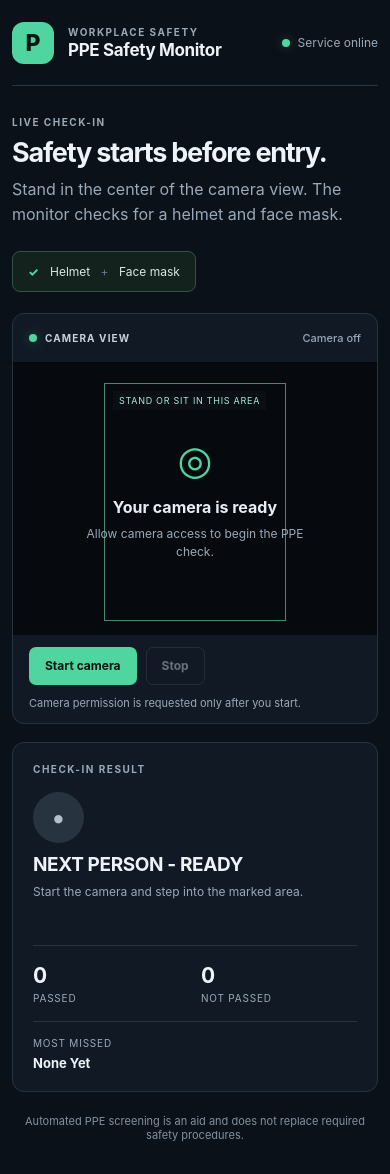
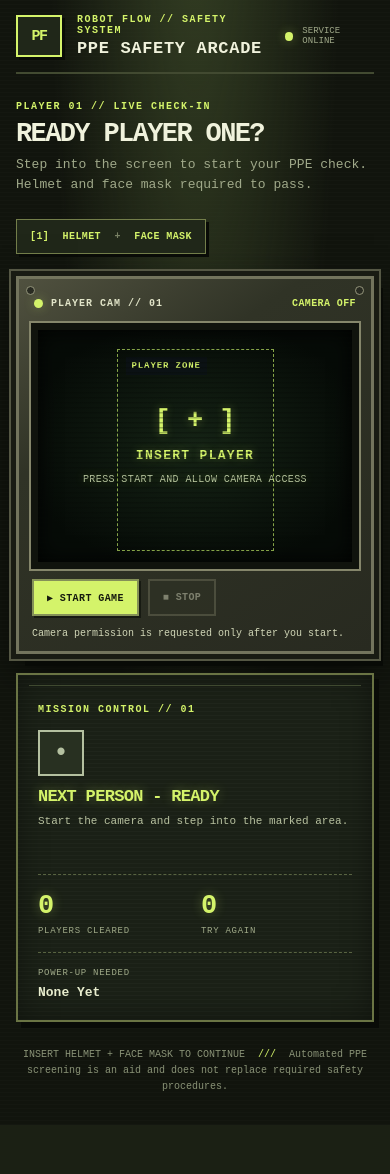
Before and after one commit to AndyLoya/safetychecker, a Flask app: page / in a window 390 px wide. After the commit the page ends 1091 px from the top, so only its background shows below. Run offline with Flask 3, Linux system fonts and the light colour scheme; data that the repository does not hold is empty; parts of the project's set-up code (start-up, migrations or seed data) failed here and were passed over.

Commit message:
dashboard v1.2

```diff
--- a/static/styles.css
+++ b/static/styles.css
@@ -1,77 +1,157 @@
 :root {
   color-scheme: dark;
-  font-family: Inter, ui-sans-serif, system-ui, -apple-system, BlinkMacSystemFont, "Segoe UI", sans-serif;
-  background: #0b1118;
-  color: #edf3f8;
+  font-family: "Courier New", Courier, monospace;
+  background: #11140d;
+  color: #e4e8ce;
   font-synthesis: none;
   text-rendering: optimizeLegibility;
-  --muted: #9aa9b8;
-  --panel: #111a24;
-  --line: #263442;
-  --accent: #50d5a0;
+  --muted: #a0a98a;
+  --panel: #1c2117;
+  --line: #424a31;
+  --accent: #d4f36a;
+  --glow: #d4f36a55;
 }
 
 * { box-sizing: border-box; }
-body { margin: 0; min-width: 320px; }
+body {
+  margin: 0;
+  min-width: 320px;
+  background:
+    radial-gradient(ellipse at 50% -15%, #354024 0, transparent 53%),
+    repeating-linear-gradient(0deg, #ffffff03 0 1px, transparent 1px 4px),
+    #11140d;
+}
 button { font: inherit; }
-.page { width: min(1180px, calc(100% - 40px)); margin: 0 auto; }
-.topbar { min-height: 86px; display: flex; align-items: center; gap: 14px; border-bottom: 1px solid var(--line); }
-.brand-mark { display: grid; place-items: center; width: 42px; height: 42px; border-radius: 12px; color: #0b1713; background: var(--accent); font-weight: 850; font-size: 23px; }
-.topbar h1 { margin: 2px 0 0; font-size: 17px; letter-spacing: -.02em; }
-.eyebrow { margin: 0; color: var(--muted); font-size: 10px; font-weight: 750; letter-spacing: .15em; }
-.connection { margin-left: auto; display: flex; align-items: center; gap: 8px; color: var(--muted); font-size: 12px; }
-.connection span:first-child, .live-dot { width: 8px; height: 8px; border-radius: 50%; background: #667482; }
-.connection span:first-child.online, .live-dot { background: var(--accent); box-shadow: 0 0 12px #50d5a055; }
-.intro { display: flex; justify-content: space-between; align-items: flex-end; gap: 24px; padding: 42px 0 30px; }
-.intro h2 { margin: 8px 0; font-size: clamp(27px, 4vw, 39px); letter-spacing: -.045em; }
-.intro-copy { max-width: 560px; margin: 0; color: var(--muted); line-height: 1.55; }
-.requirement { white-space: nowrap; padding: 12px 15px; border: 1px solid #315345; border-radius: 8px; color: #d9e8e0; background: #14221e; font-size: 13px; }
-.requirement span:first-child { margin-right: 8px; color: var(--accent); font-weight: 800; }
-.divider { padding: 0 7px; color: #677683; }
-.monitor-layout { display: grid; grid-template-columns: minmax(0, 1.65fr) minmax(260px, .85fr); gap: 18px; align-items: stretch; }
-.camera-card, .status-card { overflow: hidden; border: 1px solid var(--line); border-radius: 12px; background: var(--panel); }
-.camera-heading { display: flex; align-items: center; justify-content: space-between; height: 48px; padding: 0 16px; color: #c6d1dc; font-size: 10px; font-weight: 750; letter-spacing: .11em; }
+.page { width: min(1200px, calc(100% - 48px)); margin: 0 auto; }
+.topbar { min-height: 84px; display: flex; align-items: center; gap: 15px; border-bottom: 2px solid var(--line); }
+.brand-mark {
+  display: grid;
+  place-items: center;
+  width: 48px;
+  height: 42px;
+  border: 2px solid var(--accent);
+  color: var(--accent);
+  background: #202719;
+  box-shadow: 3px 3px 0 #090b07;
+  font-size: 15px;
+  font-weight: 900;
+  letter-spacing: -.1em;
+}
+.topbar h1 { margin: 3px 0 0; color: #f0f2dc; font-size: 17px; letter-spacing: .04em; text-transform: uppercase; }
+.eyebrow { margin: 0; color: var(--accent); font-size: 10px; font-weight: 800; letter-spacing: .15em; }
+.connection { margin-left: auto; display: flex; align-items: center; gap: 9px; color: var(--muted); font-size: 11px; text-transform: uppercase; }
+.connection span:first-child, .live-dot { width: 9px; height: 9px; border-radius: 50%; background: #69715b; }
+.connection span:first-child.online, .live-dot { background: var(--accent); box-shadow: 0 0 11px var(--glow); }
+.intro { display: flex; justify-content: space-between; align-items: flex-end; gap: 24px; padding: 35px 0 25px; }
+.intro h2 { margin: 7px 0 6px; color: #f0f2dc; font-size: clamp(27px, 4vw, 38px); letter-spacing: -.06em; text-transform: uppercase; }
+.intro-copy { max-width: 560px; margin: 0; color: var(--muted); font-size: 13px; line-height: 1.55; }
+.requirement { white-space: nowrap; padding: 11px 13px; border: 1px solid #737e4a; color: var(--accent); background: #202719; box-shadow: 3px 3px 0 #090b07; font-size: 11px; font-weight: 800; letter-spacing: .04em; }
+.requirement span:first-child { margin-right: 7px; }
+.divider { padding: 0 7px; color: #788064; }
+.monitor-layout { display: grid; grid-template-columns: minmax(0, 1.65fr) minmax(270px, .8fr); gap: 22px; align-items: center; }
+.camera-card {
+  position: relative;
+  padding: 16px 19px 13px;
+  border: 3px solid #73745d;
+  background: linear-gradient(145deg, #50513f, #303326 32%, #282a20);
+  box-shadow: 0 0 0 5px #191b13, 0 0 0 7px #555744, 9px 12px 0 #080a06, 0 18px 40px #0009;
+}
+.camera-card::before, .camera-card::after {
+  position: absolute;
+  z-index: 2;
+  top: 7px;
+  width: 7px;
+  height: 7px;
+  border: 1px solid #94957b;
+  border-radius: 50%;
+  background: #292b22;
+  content: "";
+}
+.camera-card::before { left: 7px; }
+.camera-card::after { right: 7px; }
+.camera-heading { display: flex; align-items: center; justify-content: space-between; height: 30px; padding: 0 3px 9px; color: #e2e5c9; font-size: 10px; font-weight: 800; letter-spacing: .1em; }
 .camera-heading > div { display: flex; align-items: center; gap: 8px; }
-.camera-heading > span:last-child { color: var(--muted); font-size: 11px; font-weight: 450; letter-spacing: 0; }
-.media-stage { position: relative; display: grid; place-items: center; overflow: hidden; aspect-ratio: 4 / 3; background: #060a0f; }
+.camera-heading > span:last-child { color: var(--accent); font-size: 10px; font-weight: 700; letter-spacing: .04em; }
+.media-stage {
+  position: relative;
+  display: grid;
+  place-items: center;
+  overflow: hidden;
+  aspect-ratio: 4 / 3;
+  border: 10px solid #10130d;
+  background: radial-gradient(ellipse, #152315, #060b07 78%);
+  box-shadow: inset 0 0 22px #000, 0 0 0 2px #85866b;
+}
+.media-stage::after {
+  position: absolute;
+  z-index: 3;
+  inset: 0;
+  pointer-events: none;
+  background: repeating-linear-gradient(0deg, #0000 0 3px, #0509054a 4px 5px);
+  content: "";
+}
 .media-stage video, .media-stage canvas { position: absolute; inset: 0; width: 100%; height: 100%; object-fit: contain; transform: scaleX(-1); }
-.scan-guide { position: absolute; inset: 8% 25% 5%; pointer-events: none; border: 1px solid #62d9a8a0; }
-.scan-guide span { position: absolute; top: 7px; left: 8px; padding: 4px 6px; background: #0b1118bb; color: #a8e9cd; font-size: 9px; letter-spacing: .08em; }
-.camera-placeholder { position: relative; z-index: 1; display: flex; flex-direction: column; align-items: center; gap: 8px; max-width: 290px; padding: 20px; text-align: center; color: #e6edf4; }
+.media-stage canvas { z-index: 2; }
+.scan-guide { position: absolute; z-index: 1; inset: 8% 25% 5%; pointer-events: none; border: 1px dashed #c7f169a8; }
+.scan-guide span { position: absolute; top: 7px; left: 8px; padding: 4px 6px; background: #0b1118bb; color: #d4f36a; font-size: 9px; font-weight: 700; letter-spacing: .1em; }
+.camera-placeholder { position: relative; z-index: 1; display: flex; flex-direction: column; align-items: center; gap: 9px; max-width: 290px; padding: 20px; text-align: center; color: var(--accent); text-shadow: 0 0 10px var(--glow); }
 .camera-placeholder[hidden] { display: none; }
-.camera-placeholder span { color: var(--muted); font-size: 12px; line-height: 1.5; }
-.camera-icon { margin-bottom: 5px; color: var(--accent); font-size: 40px; }
-.camera-actions { display: flex; align-items: center; gap: 9px; min-height: 70px; padding: 12px 16px; }
-.button { min-height: 38px; padding: 0 15px; border: 1px solid transparent; border-radius: 7px; cursor: pointer; font-size: 12px; font-weight: 700; }
+.camera-placeholder strong { font-size: 13px; letter-spacing: .1em; }
+.camera-placeholder span { color: #b7c59e; font-size: 10px; line-height: 1.5; letter-spacing: .04em; }
+.camera-icon { margin-bottom: 3px; color: var(--accent); font-size: 27px; font-weight: 700; }
+.camera-actions { display: flex; align-items: center; gap: 9px; min-height: 57px; padding: 10px 1px 0; }
+.button { min-height: 37px; padding: 0 13px; border: 2px solid #859158; cursor: pointer; font-size: 10px; font-weight: 900; letter-spacing: .04em; }
 .button:disabled { cursor: not-allowed; opacity: .45; }
-.primary { color: #07140f; background: var(--accent); }
-.secondary { border-color: #3a4856; color: #d5dee6; background: transparent; }
-.camera-actions p { margin: 0 0 0 5px; color: var(--muted); font-size: 11px; line-height: 1.4; }
+.primary { color: #151a0e; background: var(--accent); box-shadow: 2px 2px 0 #171a12; }
+.primary:hover:not(:disabled) { background: #e5ff8c; }
+.secondary { border-color: #73745d; color: #e1e4c9; background: #303326; }
+.camera-actions p { margin: 0 0 0 5px; color: #d1d6b7; font-size: 10px; line-height: 1.4; }
 .camera-actions p.error-text { color: #ff9296; }
-.status-card { padding: 23px 22px; }
-.status-card h2 { margin: 10px 0 7px; font-size: 19px; letter-spacing: -.02em; }
-.result-icon { display: grid; place-items: center; width: 51px; height: 51px; margin-top: 28px; border-radius: 50%; font-size: 27px; font-weight: 700; }
-.result-icon.waiting { color: #b4c0ca; background: #27333e; }
-.result-icon.scanning { color: #ffe08a; background: #3a321e; }
-.result-icon.passed { color: #7ce6ba; background: #17372b; }
+.status-card {
+  position: relative;
+  padding: 23px 21px;
+  border: 2px solid #6a7444;
+  color: #e3e9c9;
+  background:
+    repeating-linear-gradient(0deg, #ffffff06 0 1px, transparent 1px 4px),
+    #1a2016;
+  box-shadow: inset 0 0 30px #0006, 5px 6px 0 #090b07;
+}
+.status-card::before { display: block; margin: -10px -9px 18px; border-top: 1px solid #3f4930; content: ""; }
+.status-card h2 { margin: 11px 0 7px; color: var(--accent); font-size: clamp(17px, 2vw, 22px); letter-spacing: -.04em; text-shadow: 0 0 12px var(--glow); }
+.result-icon { display: grid; place-items: center; width: 46px; height: 46px; margin-top: 18px; border: 2px solid currentColor; font-size: 25px; font-weight: 700; }
+.result-icon.waiting { color: #b4c0a0; background: #283021; }
+.result-icon.scanning { color: #ffe08a; background: #3a321e; animation: pulse 1s steps(2, start) infinite; }
+.result-icon.passed { color: #d4f36a; background: #23331a; }
 .result-icon.failed { color: #ff9296; background: #3d2026; }
-.result-message { min-height: 38px; margin: 0; color: var(--muted); font-size: 12px; line-height: 1.55; }
-.stats { display: grid; grid-template-columns: 1fr 1fr; gap: 12px; margin-top: 24px; padding: 17px 0; border-top: 1px solid var(--line); border-bottom: 1px solid var(--line); }
-.stats > div { display: flex; flex-direction: column; gap: 4px; }
-.stat-value { font-size: 21px; font-weight: 700; }
-.stat-label { color: var(--muted); font-size: 10px; letter-spacing: .08em; text-transform: uppercase; }
-.missed-item { display: flex; flex-direction: column; gap: 6px; padding-top: 15px; }
-.missed-item strong { font-size: 13px; text-transform: capitalize; }
+.result-message { min-height: 38px; margin: 0; color: #b7c09f; font-size: 11px; line-height: 1.55; }
+.stats { display: grid; grid-template-columns: 1fr 1fr; gap: 12px; margin-top: 23px; padding: 16px 0; border-top: 1px dashed #586341; border-bottom: 1px dashed #586341; }
+.stats > div { display: flex; flex-direction: column; gap: 5px; }
+.stat-value { color: var(--accent); font-size: 27px; font-weight: 800; text-shadow: 0 0 12px var(--glow); }
+.stat-label { color: #a0aa89; font-size: 9px; letter-spacing: .08em; text-transform: uppercase; }
+.missed-item { display: flex; flex-direction: column; gap: 7px; padding-top: 15px; }
+.missed-item strong { color: #e8edce; font-size: 13px; text-transform: capitalize; }
 .error-message { margin: 14px 0 0; color: #ff9296; font-size: 11px; line-height: 1.45; overflow-wrap: anywhere; }
-footer { padding: 22px 0 32px; color: #82919f; font-size: 11px; text-align: center; }
+footer { padding: 25px 0 30px; color: #899276; font-size: 10px; line-height: 1.6; text-align: center; }
+footer span { padding: 0 7px; color: var(--accent); }
+
+@keyframes pulse { to { opacity: .55; } }
 
 @media (max-width: 760px) {
-  .page { width: min(100% - 24px, 540px); }
-  .intro { align-items: flex-start; flex-direction: column; padding: 30px 0 21px; }
-  .requirement { font-size: 12px; }
-  .monitor-layout { grid-template-columns: 1fr; }
+  .page { width: min(calc(100% - 32px), 540px); }
+  .topbar { min-height: 74px; }
+  .connection { max-width: 115px; font-size: 9px; }
+  .intro { align-items: flex-start; flex-direction: column; padding: 27px 0 22px; }
+  .requirement { font-size: 10px; }
+  .monitor-layout { grid-template-columns: 1fr; gap: 19px; }
+  .camera-card { padding: 14px 12px 10px; }
+  .media-stage { border-width: 7px; }
   .status-card { padding: 20px; }
-  .result-icon { margin-top: 17px; }
+  .result-icon { margin-top: 15px; }
   .camera-actions { flex-wrap: wrap; }
   .camera-actions p { flex-basis: 100%; margin: 2px 0 0; }
 }
+
+@media (prefers-reduced-motion: reduce) {
+  *, *::before, *::after { animation-duration: .01ms !important; animation-iteration-count: 1 !important; scroll-behavior: auto !important; }
+}
--- a/templates/index.html
+++ b/templates/index.html
@@ -3,72 +3,72 @@
   <head>
     <meta charset="utf-8">
     <meta name="viewport" content="width=device-width, initial-scale=1">
-    <meta name="theme-color" content="#111a24">
-    <title>PPE Safety Monitor</title>
+    <meta name="theme-color" content="#11140d">
+    <title>PPE Safety Arcade</title>
     <link rel="stylesheet" href="{{ url_for('static', filename='styles.css') }}">
     <script src="{{ url_for('static', filename='app.js') }}" defer></script>
   </head>
   <body>
     <main class="page">
       <header class="topbar">
-        <div class="brand-mark" aria-hidden="true">P</div>
+        <div class="brand-mark" aria-hidden="true">PF</div>
         <div>
-          <p class="eyebrow">WORKPLACE SAFETY</p>
-          <h1>PPE Safety Monitor</h1>
+          <p class="eyebrow">ROBOT FLOW // SAFETY SYSTEM</p>
+          <h1>PPE Safety Arcade</h1>
         </div>
         <div class="connection"><span id="connection-dot"></span><span id="connection-label">Connecting</span></div>
       </header>
 
       <section class="intro">
         <div>
-          <p class="eyebrow">LIVE CHECK-IN</p>
-          <h2>Safety starts before entry.</h2>
-          <p class="intro-copy">Stand in the center of the camera view. The monitor checks for a helmet and face mask.</p>
+          <p class="eyebrow">PLAYER 01 // LIVE CHECK-IN</p>
+          <h2>Ready player one?</h2>
+          <p class="intro-copy">Step into the screen to start your PPE check. Helmet and face mask required to pass.</p>
         </div>
-        <div class="requirement"><span aria-hidden="true">✓</span> Helmet <span class="divider">+</span> Face mask</div>
+        <div class="requirement"><span aria-hidden="true">[1]</span> HELMET <span class="divider">+</span> FACE MASK</div>
       </section>
 
       <section class="monitor-layout" aria-label="PPE monitoring station">
         <div class="camera-card">
           <div class="camera-heading">
-            <div><span class="live-dot"></span> CAMERA VIEW</div>
-            <span id="camera-label">Camera off</span>
+            <div><span class="live-dot"></span> PLAYER CAM // 01</div>
+            <span id="camera-label">CAMERA OFF</span>
           </div>
           <div class="media-stage">
             <video id="camera" autoplay playsinline muted></video>
             <canvas id="overlay" aria-hidden="true"></canvas>
             <div id="camera-placeholder" class="camera-placeholder">
-              <div class="camera-icon" aria-hidden="true">◎</div>
-              <strong>Your camera is ready</strong>
-              <span>Allow camera access to begin the PPE check.</span>
+              <div class="camera-icon" aria-hidden="true">[ + ]</div>
+              <strong>INSERT PLAYER</strong>
+              <span>PRESS START AND ALLOW CAMERA ACCESS</span>
             </div>
-            <div class="scan-guide" aria-hidden="true"><span>STAND OR SIT IN THIS AREA</span></div>
+            <div class="scan-guide" aria-hidden="true"><span>PLAYER ZONE</span></div>
           </div>
           <div class="camera-actions">
-            <button id="start-button" class="button primary" type="button">Start camera</button>
-            <button id="stop-button" class="button secondary" type="button" disabled>Stop</button>
+            <button id="start-button" class="button primary" type="button">▶ START GAME</button>
+            <button id="stop-button" class="button secondary" type="button" disabled>■ STOP</button>
             <p id="camera-message" role="status">Camera permission is requested only after you start.</p>
           </div>
         </div>
 
         <aside class="status-card" aria-live="polite">
-          <p class="eyebrow">CHECK-IN RESULT</p>
+          <p class="eyebrow">MISSION CONTROL // 01</p>
           <div id="result-icon" class="result-icon waiting" aria-hidden="true">•</div>
-          <h2 id="result-status">NEXT PERSON - READY</h2>
+          <h2 id="result-status">NEXT PLAYER - READY</h2>
           <p id="result-message" class="result-message">Start the camera and step into the marked area.</p>
           <div class="stats">
-            <div><span class="stat-value" id="passed-count">0</span><span class="stat-label">Passed</span></div>
-            <div><span class="stat-value" id="failed-count">0</span><span class="stat-label">Not passed</span></div>
+            <div><span class="stat-value" id="passed-count">0</span><span class="stat-label">Players cleared</span></div>
+            <div><span class="stat-value" id="failed-count">0</span><span class="stat-label">Try again</span></div>
           </div>
           <div class="missed-item">
-            <span class="stat-label">MOST MISSED</span>
+            <span class="stat-label">POWER-UP NEEDED</span>
             <strong id="most-missed">None yet</strong>
           </div>
           <p id="error-message" class="error-message" hidden></p>
         </aside>
       </section>
 
-      <footer>Automated PPE screening is an aid and does not replace required safety procedures.</footer>
+      <footer>INSERT HELMET + FACE MASK TO CONTINUE <span aria-hidden="true">///</span> Automated PPE screening is an aid and does not replace required safety procedures.</footer>
     </main>
   </body>
 </html>
```
Also changed, not shown: README.md.
